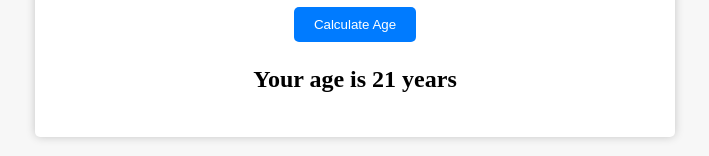
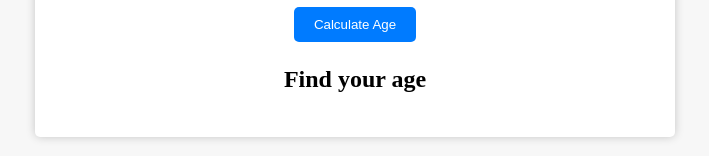
Before and after one commit to drkspark/Age-Calculator, a plain HTML site: page index.html in a window 1280 px wide. Shown: the part 216-372 px from the top of the page, without its empty margins (285-994 px from the left). Drawn offline with Linux system fonts and the light colour scheme.

Commit message:
Updated index.html for intutiveness

```diff
--- a/index.html
+++ b/index.html
@@ -30,7 +30,7 @@
                     name="birthday"
                 />
                 <button id="btn">Calculate Age</button>
-                <p id="result">Your age is 21 years</p>
+                <p id="result">Find your age</p>
             </div>
         </div>
         <!-- Kept in last since all the above elements should be loaded first so that they are available for the script -->
```
